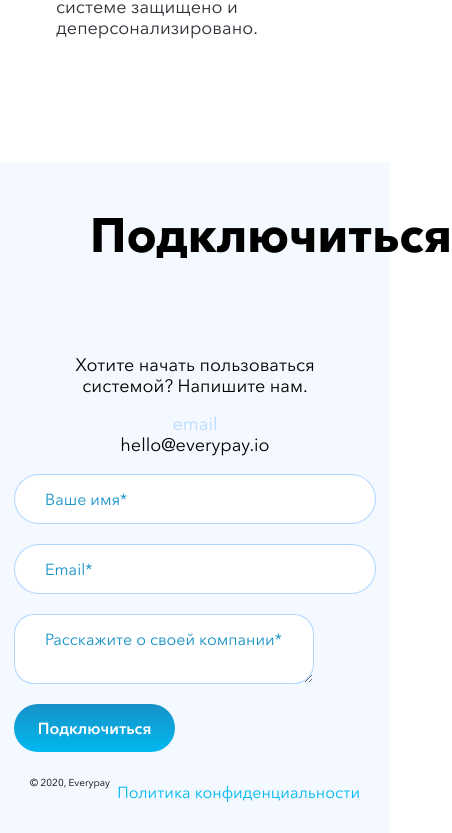
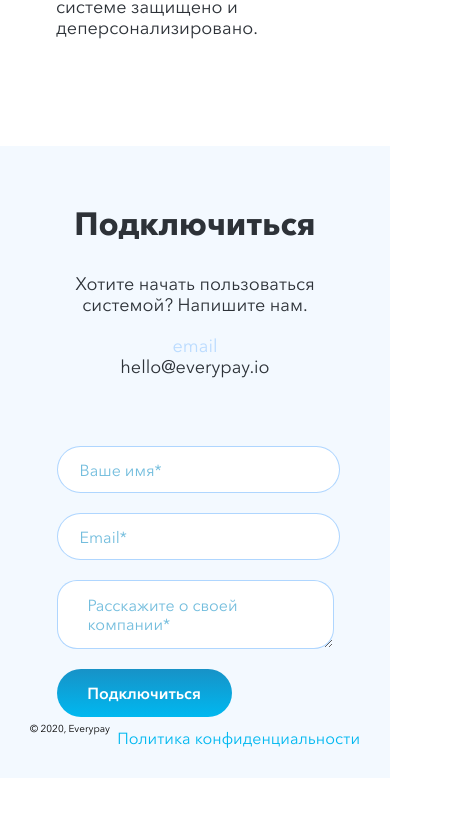
Before and after one commit to Aalleexxaannddrr/EVERYPAY, a React (Create React App) app: page / in a window 390 px wide. Shown: the part 6978-7811 px from the top of the page, 452 px wide, since content can reach past the window. After the commit the page ends 7756 px from the top, so only its background shows below. Built offline with nearby package versions, Linux system fonts and the light colour scheme.

Commit message:
Fix Connect

```diff
--- a/src/components/Connect/index.tsx
+++ b/src/components/Connect/index.tsx
@@ -30,18 +30,18 @@ const Connect: React.FC = () => {
     }
 
     return (
-        <div>
-                <h3 className="null review-item__titles review-item__titles--left">
-                    {(language.language === 'EN') ? "Connect": "Подключиться"}
-                </h3>
-            <div className="review-item">
-                <div className="review-item__left review-item__left__connect">
-                    <p className="null review-item__text">
+        <div className="connect__container">
+            <h3 className="connect__title">
+                {(language.language === 'EN') ? "Connect": "Подключиться"}
+            </h3>
+            <div className="connect__item">
+                <div className="connect__item__description">
+                    <p className="connect__item__description__text">
                         {(language.language === 'EN') ? "Do you want to start using the system? Write to us." :
                             "Хотите начать пользоваться системой? Напишите нам."}
                     </p>
-                    <p className="null review-item__text review-item__text__blue">email</p>
-                    <p className="null review-item__text">hello@everypay.io</p>
+                    <p className="connect__item__description__email">email</p>
+                    <p className="connect__item__description__contact">hello@everypay.io</p>
                 </div>
                 {check ?
                     <div className="checked">
@@ -62,7 +62,7 @@ const Connect: React.FC = () => {
                                 </p>
                             </> }
                     </div> :
-                    <div>
+                    <div className="connect__item__form">
                         <input
                             type="text"
                             placeholder={(language.language === 'EN') ? "Your name*" : "Ваше имя*"}
@@ -89,7 +89,7 @@ const Connect: React.FC = () => {
                         />
                         <p className="warning">{message}</p>
                         <button
-                            className="btn btn--fill"
+                            className="btn btn--fill btn--fill--connect"
                             onClick={() => handleClickConnectBtn(name, email, info)}
                         >
                             <span className="btn__label--fill">
--- a/src/styles/_includes.scss
+++ b/src/styles/_includes.scss
@@ -28,3 +28,4 @@
 @import "./components/tariffs";
 @import "./components/soon";
 @import "./components/safety";
+@import "./components/connect";
--- /dev/null
+++ b/src/styles/components/connect.scss
@@ -0,0 +1,140 @@
+.connect {
+  background-color: #F3F9FF;
+
+  &__container{
+    width: 1140px;
+    height: 419.82px;
+    margin-left: auto;
+    margin-right: auto;
+  }
+
+  &__title {
+    font-weight: 700;
+    font-size: 40px;
+    color: #2D3238;
+    padding-top: 79.58px;
+  }
+
+  &__item {
+    width: 1140px;
+    height: 266.24px;
+    display: flex;
+    justify-content: space-between;
+    align-items: flex-start;
+
+    &__description {
+      width: 417px;
+      height: 154px;
+
+      &__text {
+        font-weight: 400;
+        font-size: 24px;
+        margin-top: 0;
+        margin-bottom: 0;
+        color: #2D3238;
+      }
+
+      &__email {
+        font-weight: 400;
+        font-size: 24px;
+        margin-top: 18px;
+        margin-bottom: 0;
+        color: rgba(56, 152, 254, 0.3);
+      }
+
+      &__contact {
+        font-weight: 400;
+        font-size: 24px;
+        margin-top: 0;
+        color: #2D3238;
+      }
+    }
+
+    &__form {
+      width: 440px;
+      height: 262px;
+    }
+  }
+}
+
+@media screen and (max-width: 1439px) {
+  .connect {
+
+    &__container{
+      width: 440px;
+      height: 648px;
+    }
+
+    &__title {
+      padding-top: 70px;
+      text-align: center;
+    }
+
+    &__item {
+      width: 440px;
+      height: 492px;
+      flex-direction: column;
+      align-items: center;
+
+      &__description {
+        width: 417px;
+        height: 160px;
+
+        &__text {
+          text-align: center;
+        }
+
+        &__email {
+          text-align: center;
+          margin-top: 24px;
+        }
+
+        &__contact {
+          text-align: center;
+        }
+      }
+    }
+  }
+}
+
+@media screen and (max-width: 767px) {
+  .connect {
+
+    &__container{
+      width: 277px;
+      height: 552px;
+    }
+
+    &__title {
+      font-size: 32px;
+      padding-top: 60px;
+    }
+
+    &__item {
+      width: 277px;
+      height: 434px;
+
+      &__description {
+        width: 278px;
+        height: 132px;
+
+        &__text {
+          font-size: 18px;
+        }
+
+        &__email {
+          font-size: 18px;
+          margin-top: 20px;
+        }
+
+        &__contact {
+          font-size: 18px;
+        }
+      }
+
+      &__form {
+        width: 277px;
+      }
+    }
+  }
+}
--- a/src/styles/modules/btn.scss
+++ b/src/styles/modules/btn.scss
@@ -60,6 +60,11 @@
       font-size: 16px;
     }
 
+    &--connect {
+      width: 175px;
+      height: 48px;
+    }
+
     &:hover {
       box-shadow: 0px 6px 18px rgba(53, 152, 254, 0.38185);
     }
--- a/src/styles/modules/common.scss
+++ b/src/styles/modules/common.scss
@@ -2,10 +2,6 @@ body {
   font-family: $mainFont;
   background: $default-color;
 }
-
-//.page {
-//  z-index: -5;
-//}
 
 .warning {
   color: red;
--- a/src/styles/modules/input.scss
+++ b/src/styles/modules/input.scss
@@ -104,19 +104,24 @@
   }
 
   &--connect {
-    background-color: $default-color;
-    padding: em(15, $fz) em(30, $fz);
+    background-color: #FFFFFF;
     border: 1px solid rgba(56, 152, 254, 0.4);
-    max-height: 48px;
+    height: 43px;
     width: 440px;
     margin-bottom: 20px;
 
     &::placeholder {
-      color: $primary-color-second;
+      color: #1792C7;
+      opacity: 0.6;
+      padding-left: 20px;
     }
 
     &:focus {
       outline: none;
+    }
+
+    @media screen and (max-width: 767px) {
+      width: 277px;
     }
   }
 
@@ -124,58 +129,23 @@
     background-color: $default-color;
     padding: em(15, $fz) em(30, $fz);
     border: 1px solid rgba(56, 152, 254, 0.4);
-    min-height: 70px;
+    min-height: 68px;
     width: 440px;
     box-sizing: border-box;
     border-radius: 20px;
     margin-bottom: 20px;
 
     &::placeholder {
-      color: $primary-color-second;
+      color: #1792C7;
+      opacity: 0.6;
     }
 
     &:focus {
       outline: none;
     }
-  }
 
-  &__small {
-    display: flex;
-    justify-content: center;
-  }
-
-  @media screen and (max-width: 320px){
-
-    &--email2 {
-      max-width: 120px;
-    }
-
-    &--connect {
-      max-width: 200px;
-    }
-
-    &--textarea {
-      max-width: 200px;
-    }
-  }
-
-  @media screen and (max-width: 768px) {
-    &__big {
-      display: none;
-    }
-
-    &--connect {
-      width: 300px;
-    }
-
-    &--textarea {
-      width: 300px;
-    }
-  }
-
-  @media screen and (min-width: 768px) {
-    &__small {
-      display: none;
+    @media screen and (max-width: 767px) {
+      width: 277px;
     }
   }
 }
```
